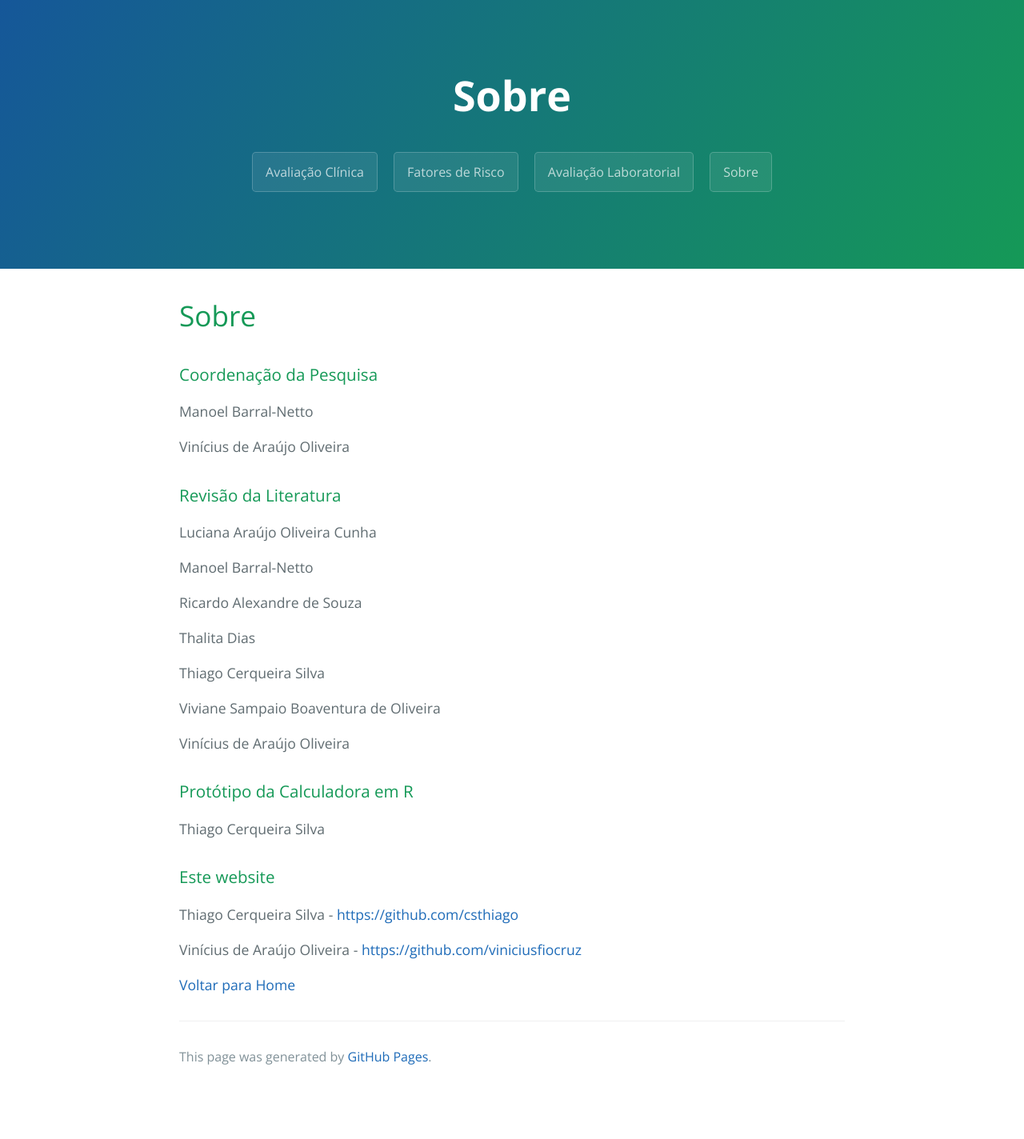
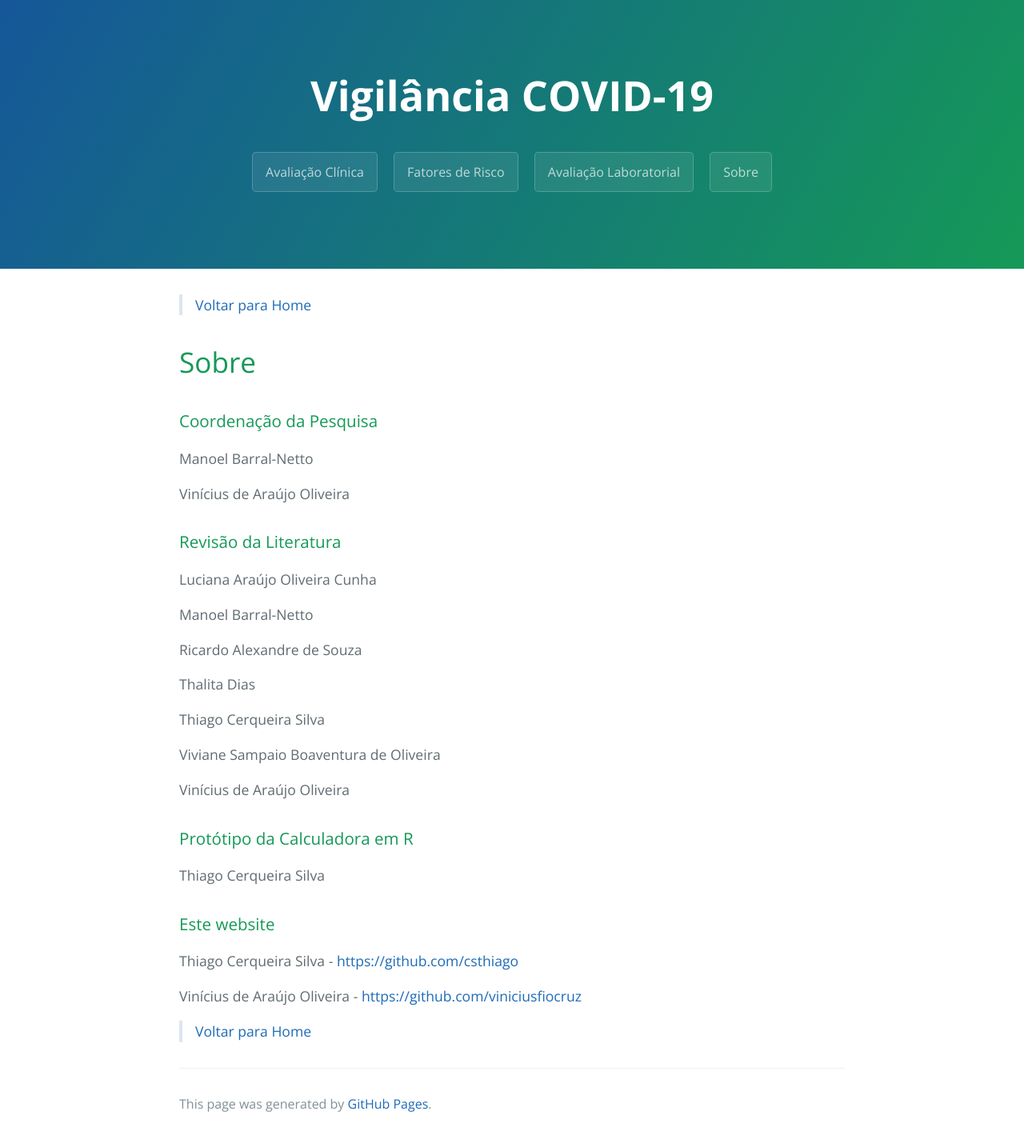
Before and after one commit to vigilanciacovid/vigilanciacovid.github.io, a Jekyll site: the page built from sobre.md, in a window 1280 px wide. Shown: the whole page at 80% size. Built offline with Jekyll 4.4.1, drawn with Linux system fonts in a browser that asks for light colours; our own code applies the rules of GitHub Pages for plain Markdown files; the repository's description, which GitHub fills in, is left out; before the commit the page ends 1365 px from its top, so only the background shows below that.

Commit message:
Update sobre.md

```diff
--- a/sobre.md
+++ b/sobre.md
@@ -1,3 +1,5 @@
+> [Voltar para Home](https://vigilanciacovid.github.io)
+
 # Sobre
 
 ### Coordenação da Pesquisa
@@ -32,4 +34,5 @@ Thiago Cerqueira Silva - [https://github.com/csthiago](https://github.com/csthia
 
 Vinícius de Araújo Oliveira - [https://github.com/viniciusfiocruz](https://github.com/viniciusfiocruz)
 
-[Voltar para Home](https://vigilanciacovid.github.io)
+
+> [Voltar para Home](https://vigilanciacovid.github.io)
```
